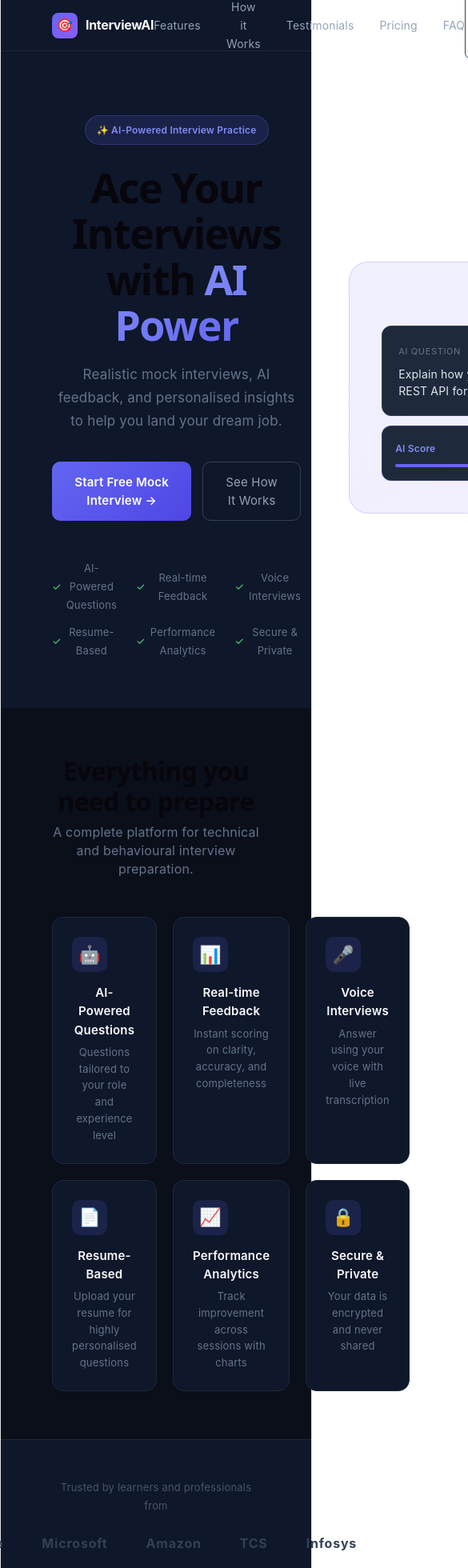
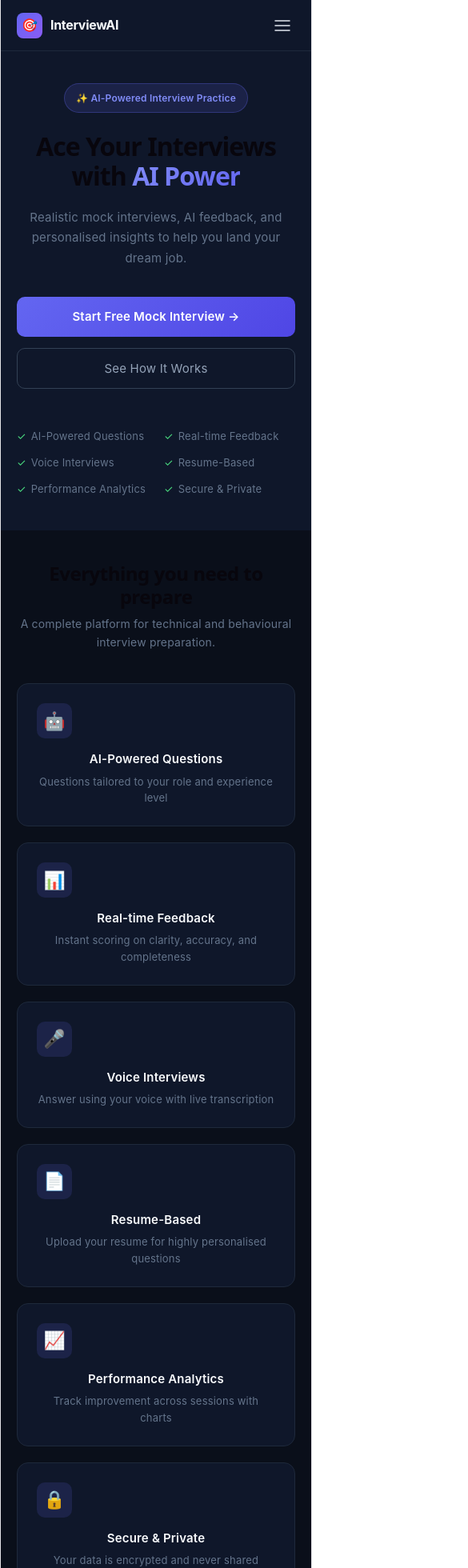
Before and after one commit to sakshi-kjogi/ai-mock-interview-platform, a React app in the folder frontend/: page / in a window 390 px wide. Shown: the top 1960 px of the page at 80% size, 585 px wide, since content can reach past the window. Built offline with nearby package versions, Linux system fonts and the light colour scheme; the HTML template or start-up script is replaced by a standard one.

Commit message:
fix: make Landing page responsive for mobile devices

```diff
--- a/frontend/src/pages/LandingPage.jsx
+++ b/frontend/src/pages/LandingPage.jsx
@@ -1,4 +1,6 @@
+import { useState } from "react";
 import { useNavigate } from "react-router-dom";
+import useIsMobile from "../hooks/useIsMobile";
 
 const FEATURES = [
   ["🤖", "AI-Powered Questions", "Questions tailored to your role and experience level"],
@@ -13,16 +15,21 @@ const COMPANIES = ["Google", "Microsoft", "Amazon", "TCS", "Infosys"];
 
 export default function LandingPage() {
   const navigate = useNavigate();
+  const isMobile = useIsMobile();
+  const [navOpen, setNavOpen] = useState(false);
+
+  const sidePad = isMobile ? 20 : 64;
 
   return (
-    <div style={{ minHeight: "100vh", background: "#0f172a", color: "#f8fafc", fontFamily: "inherit" }}>
+    <div style={{ minHeight: "100vh", background: "#0f172a", color: "#f8fafc", fontFamily: "inherit", overflowX: "hidden", maxWidth: "100vw" }}>
       {/* Navbar */}
-      <nav style={{ borderBottom: "1px solid #1e293b", padding: "0 64px", height: 64, display: "flex", alignItems: "center", justifyContent: "space-between", position: "sticky", top: 0, background: "#0f172a", zIndex: 50 }}>
+      <nav style={{ borderBottom: "1px solid #1e293b", padding: `0 ${sidePad}px`, height: 64, display: "flex", alignItems: "center", justifyContent: "space-between", position: "sticky", top: 0, background: "#0f172a", zIndex: 50 }}>
         <div style={{ display: "flex", alignItems: "center", gap: 10 }}>
-          <div style={{ width: 32, height: 32, borderRadius: 8, background: "linear-gradient(135deg,#6366f1,#8b5cf6)", display: "flex", alignItems: "center", justifyContent: "center", fontSize: 16 }}>🎯</div>
+          <div style={{ width: 32, height: 32, borderRadius: 8, background: "linear-gradient(135deg,#6366f1,#8b5cf6)", display: "flex", alignItems: "center", justifyContent: "center", fontSize: 16, flexShrink: 0 }}>🎯</div>
           <span style={{ fontSize: 16, fontWeight: 700, letterSpacing: "-0.02em" }}>InterviewAI</span>
         </div>
 
+        {!isMobile && (
           <div style={{ display: "flex", alignItems: "center", gap: 32 }}>
             {["Features", "How it Works", "Testimonials", "Pricing", "FAQ"].map(l => (
               <a key={l} href="#" style={{ color: "#94a3b8", fontSize: 14, textDecoration: "none", transition: "color 0.15s" }}
@@ -32,7 +39,9 @@ export default function LandingPage() {
               </a>
             ))}
           </div>
+        )}
 
+        {!isMobile && (
           <div style={{ display: "flex", gap: 10 }}>
             <button onClick={() => navigate("/login")}
               style={{ background: "transparent", border: "1px solid #334155", color: "#94a3b8", padding: "8px 18px", borderRadius: 8, fontSize: 14, cursor: "pointer", transition: "all 0.15s" }}
@@ -45,22 +54,53 @@ export default function LandingPage() {
               Sign Up Free
             </button>
           </div>
+        )}
+
+        {isMobile && (
+          <button onClick={() => setNavOpen(o => !o)}
+            style={{ background: "none", border: "none", color: "#e2e8f0", cursor: "pointer", padding: 4 }}>
+            <svg width="24" height="24" viewBox="0 0 24 24" fill="none" stroke="currentColor" strokeWidth="1.5" strokeLinecap="round">
+              {navOpen
+                ? <><line x1="18" y1="6" x2="6" y2="18"/><line x1="6" y1="6" x2="18" y2="18"/></>
+                : <><line x1="3" y1="6" x2="21" y2="6"/><line x1="3" y1="12" x2="21" y2="12"/><line x1="3" y1="18" x2="21" y2="18"/></>}
+            </svg>
+          </button>
+        )}
       </nav>
 
+      {/* Mobile nav dropdown */}
+      {isMobile && navOpen && (
+        <div style={{ background: "#0f172a", borderBottom: "1px solid #1e293b", padding: "16px 20px", display: "flex", flexDirection: "column", gap: 16 }}>
+          {["Features", "How it Works", "Testimonials", "Pricing", "FAQ"].map(l => (
+            <a key={l} href="#" style={{ color: "#94a3b8", fontSize: 15, textDecoration: "none" }}>{l}</a>
+          ))}
+          <div style={{ display: "flex", gap: 10, marginTop: 8 }}>
+            <button onClick={() => navigate("/login")}
+              style={{ flex: 1, background: "transparent", border: "1px solid #334155", color: "#94a3b8", padding: "10px 0", borderRadius: 8, fontSize: 14, cursor: "pointer" }}>
+              Log In
+            </button>
+            <button onClick={() => navigate("/register")}
+              style={{ flex: 1, background: "linear-gradient(135deg,#6366f1,#4f46e5)", border: "none", color: "#fff", padding: "10px 0", borderRadius: 8, fontSize: 14, fontWeight: 600, cursor: "pointer" }}>
+              Sign Up Free
+            </button>
+          </div>
+        </div>
+      )}
+
       {/* Hero */}
-      <section style={{ maxWidth: 1100, margin: "0 auto", padding: "80px 64px 60px", display: "flex", alignItems: "center", gap: 60 }}>
-        <div style={{ flex: 1 }}>
+      <section style={{ maxWidth: 1100, margin: "0 auto", padding: isMobile ? "40px 20px 40px" : "80px 64px 60px", display: "flex", flexDirection: isMobile ? "column" : "row", alignItems: "center", gap: isMobile ? 32 : 60 }}>
+        <div style={{ flex: 1, width: "100%" }}>
           <div style={{ display: "inline-flex", alignItems: "center", gap: 8, background: "rgba(99,102,241,0.15)", border: "1px solid rgba(99,102,241,0.3)", borderRadius: 999, padding: "6px 14px", marginBottom: 24 }}>
             <span style={{ color: "#818cf8", fontSize: 12, fontWeight: 600 }}>✨ AI-Powered Interview Practice</span>
           </div>
-          <h1 style={{ fontSize: 52, fontWeight: 800, lineHeight: 1.1, margin: "0 0 20px", letterSpacing: "-0.03em" }}>
+          <h1 style={{ fontSize: isMobile ? 32 : 52, fontWeight: 800, lineHeight: 1.15, margin: "0 0 20px", letterSpacing: "-0.03em" }}>
             Ace Your Interviews<br />
             with <span style={{ background: "linear-gradient(135deg,#818cf8,#6366f1)", WebkitBackgroundClip: "text", WebkitTextFillColor: "transparent" }}>AI Power</span>
           </h1>
-          <p style={{ color: "#64748b", fontSize: 17, lineHeight: 1.7, margin: "0 0 36px", maxWidth: 480 }}>
+          <p style={{ color: "#64748b", fontSize: isMobile ? 15 : 17, lineHeight: 1.7, margin: "0 0 36px", maxWidth: isMobile ? "100%" : 480 }}>
             Realistic mock interviews, AI feedback, and personalised insights to help you land your dream job.
           </p>
-          <div style={{ display: "flex", gap: 14, marginBottom: 48 }}>
+          <div style={{ display: "flex", flexDirection: isMobile ? "column" : "row", gap: 14, marginBottom: 48 }}>
             <button onClick={() => navigate("/register")}
               style={{ background: "linear-gradient(135deg,#6366f1,#4f46e5)", border: "none", color: "#fff", padding: "13px 28px", borderRadius: 10, fontSize: 15, fontWeight: 600, cursor: "pointer" }}>
               Start Free Mock Interview →
@@ -70,17 +110,18 @@ export default function LandingPage() {
               See How It Works
             </button>
           </div>
-          <div style={{ display: "grid", gridTemplateColumns: "1fr 1fr 1fr", gap: "10px 24px" }}>
+          <div style={{ display: "grid", gridTemplateColumns: isMobile ? "1fr 1fr" : "1fr 1fr 1fr", gap: "10px 20px" }}>
             {["AI-Powered Questions", "Real-time Feedback", "Voice Interviews", "Resume-Based", "Performance Analytics", "Secure & Private"].map(f => (
               <div key={f} style={{ display: "flex", alignItems: "center", gap: 6 }}>
-                <span style={{ color: "#4ade80", fontSize: 13 }}>✓</span>
+                <span style={{ color: "#4ade80", fontSize: 13, flexShrink: 0 }}>✓</span>
                 <span style={{ color: "#64748b", fontSize: 13 }}>{f}</span>
               </div>
             ))}
           </div>
         </div>
 
-        {/* Illustration placeholder */}
+        {/* Illustration - hidden on mobile to save vertical space and avoid squeeze */}
+        {!isMobile && (
           <div style={{ width: 420, flexShrink: 0 }}>
             <div style={{ background: "linear-gradient(135deg,rgba(99,102,241,0.1),rgba(139,92,246,0.1))", border: "1px solid rgba(99,102,241,0.2)", borderRadius: 24, padding: 40, textAlign: "center" }}>
               <div style={{ fontSize: 64, marginBottom: 16 }}>🤖</div>
@@ -99,14 +140,15 @@ export default function LandingPage() {
               </div>
             </div>
           </div>
+        )}
       </section>
 
       {/* Features */}
-      <section style={{ background: "#0a0f1a", padding: "60px 64px" }}>
+      <section style={{ background: "#0a0f1a", padding: isMobile ? "40px 20px" : "60px 64px" }}>
         <div style={{ maxWidth: 1100, margin: "0 auto" }}>
-          <h2 style={{ fontSize: 32, fontWeight: 700, textAlign: "center", margin: "0 0 8px", letterSpacing: "-0.02em" }}>Everything you need to prepare</h2>
-          <p style={{ color: "#64748b", textAlign: "center", margin: "0 0 48px" }}>A complete platform for technical and behavioural interview preparation.</p>
-          <div style={{ display: "grid", gridTemplateColumns: "repeat(3, 1fr)", gap: 20 }}>
+          <h2 style={{ fontSize: isMobile ? 24 : 32, fontWeight: 700, textAlign: "center", margin: "0 0 8px", letterSpacing: "-0.02em" }}>Everything you need to prepare</h2>
+          <p style={{ color: "#64748b", textAlign: "center", margin: "0 0 40px", fontSize: isMobile ? 14 : 16 }}>A complete platform for technical and behavioural interview preparation.</p>
+          <div style={{ display: "grid", gridTemplateColumns: isMobile ? "1fr" : "repeat(3, 1fr)", gap: 20 }}>
             {FEATURES.map(([icon, title, desc]) => (
               <div key={title} style={{ background: "#0f172a", border: "1px solid #1e293b", borderRadius: 14, padding: 24, transition: "border-color 0.2s" }}
                 onMouseEnter={e => e.currentTarget.style.borderColor = "rgba(99,102,241,0.4)"}
@@ -121,26 +163,26 @@ export default function LandingPage() {
       </section>
 
       {/* Social proof */}
-      <section style={{ padding: "48px 64px", borderTop: "1px solid #1e293b", textAlign: "center" }}>
+      <section style={{ padding: isMobile ? "32px 20px" : "48px 64px", borderTop: "1px solid #1e293b", textAlign: "center" }}>
         <p style={{ color: "#475569", fontSize: 13, margin: "0 0 24px" }}>Trusted by learners and professionals from</p>
-        <div style={{ display: "flex", alignItems: "center", justifyContent: "center", gap: 48 }}>
+        <div style={{ display: "flex", flexWrap: "wrap", alignItems: "center", justifyContent: "center", gap: isMobile ? 24 : 48 }}>
           {COMPANIES.map(c => (
-            <span key={c} style={{ color: "#334155", fontSize: 16, fontWeight: 700, letterSpacing: "0.05em" }}>{c}</span>
+            <span key={c} style={{ color: "#334155", fontSize: isMobile ? 14 : 16, fontWeight: 700, letterSpacing: "0.05em" }}>{c}</span>
           ))}
         </div>
       </section>
 
       {/* CTA */}
-      <section style={{ padding: "80px 64px", textAlign: "center", background: "linear-gradient(135deg,rgba(99,102,241,0.1),rgba(139,92,246,0.05))" }}>
-        <h2 style={{ fontSize: 36, fontWeight: 800, margin: "0 0 12px", letterSpacing: "-0.02em" }}>Ready to land your dream job?</h2>
-        <p style={{ color: "#64748b", fontSize: 16, margin: "0 0 32px" }}>Join thousands of developers who improved their interview skills with InterviewAI.</p>
+      <section style={{ padding: isMobile ? "48px 20px" : "80px 64px", textAlign: "center", background: "linear-gradient(135deg,rgba(99,102,241,0.1),rgba(139,92,246,0.05))" }}>
+        <h2 style={{ fontSize: isMobile ? 24 : 36, fontWeight: 800, margin: "0 0 12px", letterSpacing: "-0.02em" }}>Ready to land your dream job?</h2>
+        <p style={{ color: "#64748b", fontSize: isMobile ? 14 : 16, margin: "0 0 32px" }}>Join thousands of developers who improved their interview skills with InterviewAI.</p>
         <button onClick={() => navigate("/register")}
           style={{ background: "linear-gradient(135deg,#6366f1,#4f46e5)", border: "none", color: "#fff", padding: "14px 36px", borderRadius: 10, fontSize: 16, fontWeight: 700, cursor: "pointer" }}>
           Get Started for Free →
         </button>
       </section>
 
-      <footer style={{ borderTop: "1px solid #1e293b", padding: "24px 64px", display: "flex", justifyContent: "space-between", alignItems: "center" }}>
+      <footer style={{ borderTop: "1px solid #1e293b", padding: isMobile ? "20px" : "24px 64px", display: "flex", flexDirection: isMobile ? "column" : "row", justifyContent: "space-between", alignItems: "center", gap: isMobile ? 16 : 0 }}>
         <span style={{ color: "#334155", fontSize: 13 }}>© 2026 InterviewAI. All rights reserved.</span>
         <div style={{ display: "flex", gap: 24 }}>
           {["Privacy", "Terms", "Contact"].map(l => (
```
Lines whose indentation alone changed are shown as unchanged.
